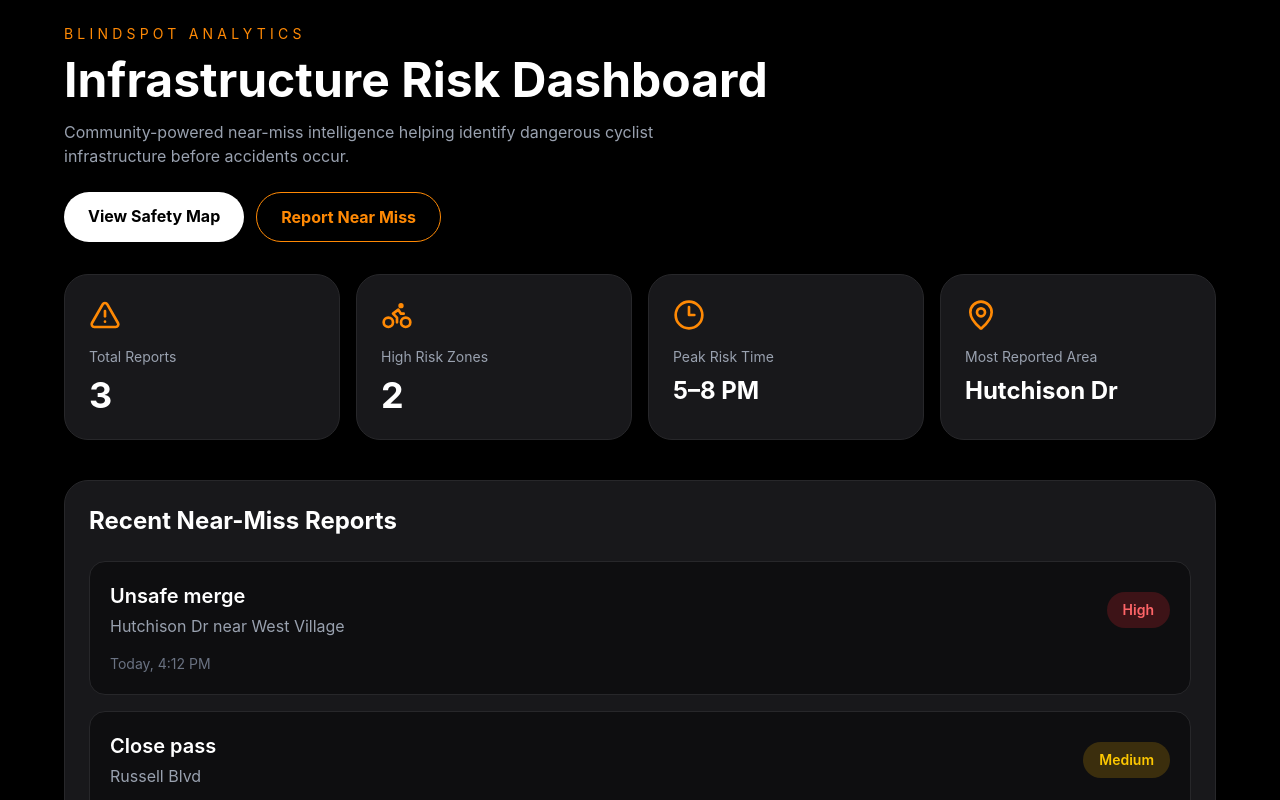
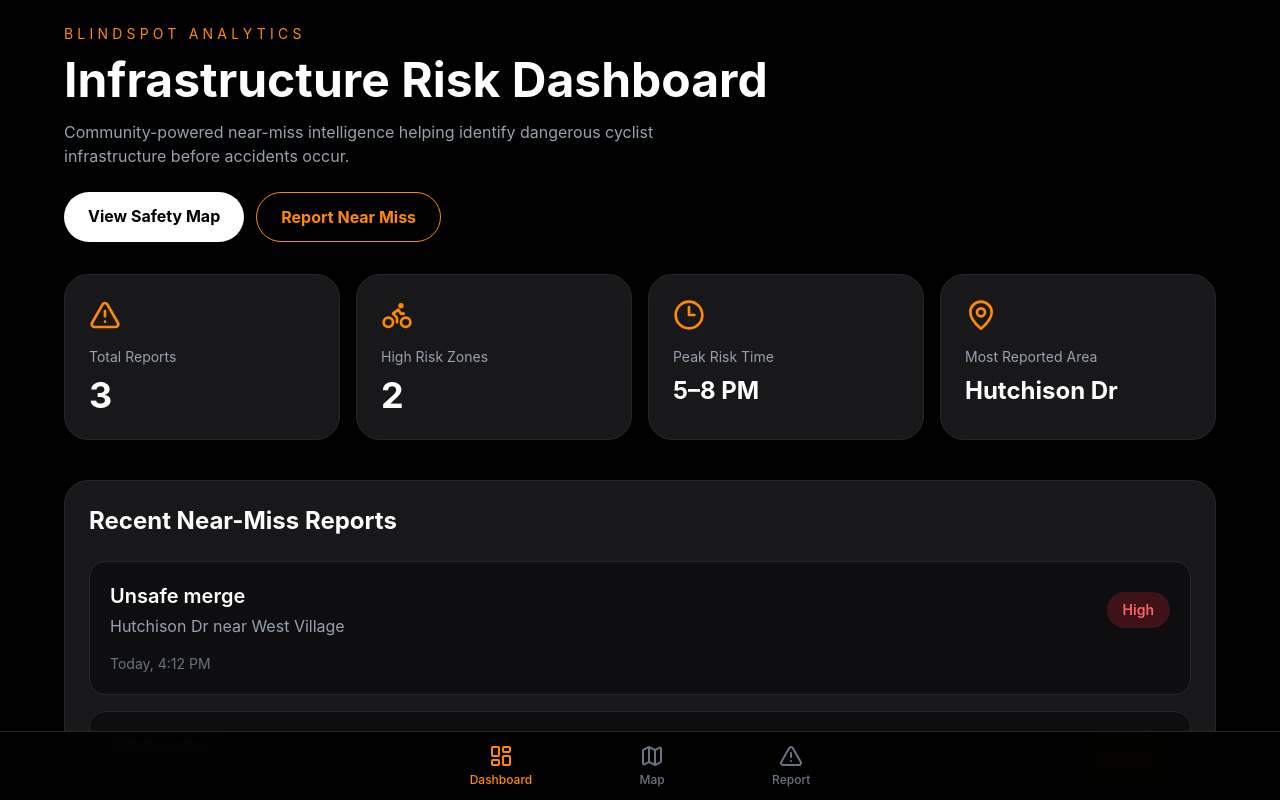
Before and after one commit to suruberry/BlindSpot-HackDavis26, a React (Vite) app: page / in a window 1280 px wide. Shown: the top 800 px of the page. Built offline with nearby package versions, Linux system fonts and the light colour scheme; some icons are missing.

Commit message:
Polish safety map risk overlays

```diff
--- /dev/null
+++ b/src/components/Navbar.tsx
@@ -0,0 +1,55 @@
+import { Link, useLocation } from "react-router-dom"
+import { LayoutDashboard, Map, TriangleAlert } from "lucide-react"
+
+export default function Navbar() {
+  const location = useLocation()
+
+  const navItems = [
+    {
+      label: "Dashboard",
+      path: "/",
+      icon: LayoutDashboard,
+    },
+    {
+      label: "Map",
+      path: "/map",
+      icon: Map,
+    },
+    {
+      label: "Report",
+      path: "/report",
+      icon: TriangleAlert,
+    },
+  ]
+
+  return (
+    <div className="fixed bottom-0 left-0 right-0 z-[2000] border-t border-zinc-800 bg-black/95 backdrop-blur">
+      <div className="mx-auto flex max-w-md items-center justify-around py-3">
+
+        {navItems.map((item) => {
+          const Icon = item.icon
+          const isActive = location.pathname === item.path
+
+          return (
+            <Link
+              key={item.path}
+              to={item.path}
+              className={`flex flex-col items-center gap-1 ${
+                isActive
+                  ? "text-orange-400"
+                  : "text-gray-500"
+              }`}
+            >
+              <Icon className="h-6 w-6" />
+
+              <span className="text-xs font-medium">
+                {item.label}
+              </span>
+            </Link>
+          )
+        })}
+
+      </div>
+    </div>
+  )
+}
--- /dev/null
+++ b/src/lib/markers.ts
@@ -0,0 +1,40 @@
+import L from "leaflet"
+
+export const highRiskIcon = new L.Icon({
+  iconUrl:
+    "https://raw.githubusercontent.com/pointhi/leaflet-color-markers/master/img/marker-icon-red.png",
+
+  shadowUrl:
+    "https://cdnjs.cloudflare.com/ajax/libs/leaflet/0.7.7/images/marker-shadow.png",
+
+  iconSize: [25, 41],
+  iconAnchor: [12, 41],
+  popupAnchor: [1, -34],
+  shadowSize: [41, 41],
+})
+
+export const mediumRiskIcon = new L.Icon({
+  iconUrl:
+    "https://raw.githubusercontent.com/pointhi/leaflet-color-markers/master/img/marker-icon-orange.png",
+
+  shadowUrl:
+    "https://cdnjs.cloudflare.com/ajax/libs/leaflet/0.7.7/images/marker-shadow.png",
+
+  iconSize: [25, 41],
+  iconAnchor: [12, 41],
+  popupAnchor: [1, -34],
+  shadowSize: [41, 41],
+})
+
+export const lowRiskIcon = new L.Icon({
+  iconUrl:
+    "https://raw.githubusercontent.com/pointhi/leaflet-color-markers/master/img/marker-icon-green.png",
+
+  shadowUrl:
+    "https://cdnjs.cloudflare.com/ajax/libs/leaflet/0.7.7/images/marker-shadow.png",
+
+  iconSize: [25, 41],
+  iconAnchor: [12, 41],
+  popupAnchor: [1, -34],
+  shadowSize: [41, 41],
+})
--- a/src/pages/Dashboard.tsx
+++ b/src/pages/Dashboard.tsx
@@ -1,3 +1,4 @@
+import Navbar from "../components/Navbar"
 import { Link } from "react-router-dom"
 import { AlertTriangle, Bike, Clock3, MapPin } from "lucide-react"
 import { mockReports } from "../data/mockReports"
@@ -8,7 +9,7 @@ export default function Dashboard() {
   )
 
   return (
-    <div className="min-h-screen bg-black p-6 text-white">
+    <div className="min-h-screen pb-24 bg-black p-6 text-white">
       <div className="mx-auto max-w-6xl">
 
         <div className="mb-8">
@@ -126,6 +127,7 @@ export default function Dashboard() {
         </div>
 
       </div>
+      <Navbar />
     </div>
   )
 }
--- a/src/pages/MapPage.tsx
+++ b/src/pages/MapPage.tsx
@@ -1,3 +1,4 @@
+import Navbar from "../components/Navbar"
 import { Link } from "react-router-dom"
 import {
   MapContainer,
@@ -24,7 +25,7 @@ export default function MapPage() {
       <MapContainer className="h-full w-full">
         <SetView />
 
-        <TileLayer url="https://{s}.tile.openstreetmap.org/{z}/{x}/{y}.png" />
+        <TileLayer url="https://tiles.stadiamaps.com/tiles/alidade_smooth_dark/{z}/{x}/{y}{r}.png" />
         {mockReports.map((report) => (
   <CircleMarker
     key={`heat-${report.id}`}
@@ -48,7 +49,10 @@ export default function MapPage() {
   />
 ))}
         {mockReports.map((report) => (
-          <Marker key={report.id} position={[report.latitude, report.longitude]}>
+          <Marker
+            key={report.id}
+            position={[report.latitude, report.longitude]}
+            >
             <Popup>
                 <div className="min-w-[180px]">
                     <h3 className="text-lg font-bold">
@@ -125,6 +129,7 @@ export default function MapPage() {
           ))}
         </div>
       </div>
+      <Navbar />
     </div>
   )
 }
--- a/src/pages/ReportPage.tsx
+++ b/src/pages/ReportPage.tsx
@@ -1,3 +1,4 @@
+import Navbar from "../components/Navbar"
 import { useState } from "react"
 import { AlertTriangle, Bike, Car, Lightbulb, MapPin, Send } from "lucide-react"
 
@@ -22,7 +23,7 @@ export default function ReportPage() {
 
   if (submitted) {
     return (
-      <div className="flex min-h-screen items-center justify-center bg-black p-6 text-white">
+      <div className="flex min-h-screen pb-24 items-center justify-center bg-black p-6 text-white">
         <div className="max-w-md rounded-3xl bg-zinc-900 p-8 text-center shadow-xl">
           <div className="mx-auto mb-4 flex h-16 w-16 items-center justify-center rounded-full bg-green-500/20">
             <Send className="h-8 w-8" />
@@ -43,7 +44,7 @@ export default function ReportPage() {
   }
 
   return (
-    <div className="min-h-screen bg-black p-6 text-white">
+    <div className="min-h-screen pb-24 bg-black p-6 text-white">
       <div className="mx-auto max-w-md">
         <p className="text-sm uppercase tracking-[0.3em] text-orange-400">
           BlindSpot
@@ -87,6 +88,7 @@ export default function ReportPage() {
           Submit report
         </button>
       </div>
+      <Navbar />
     </div>
   )
 }
```
